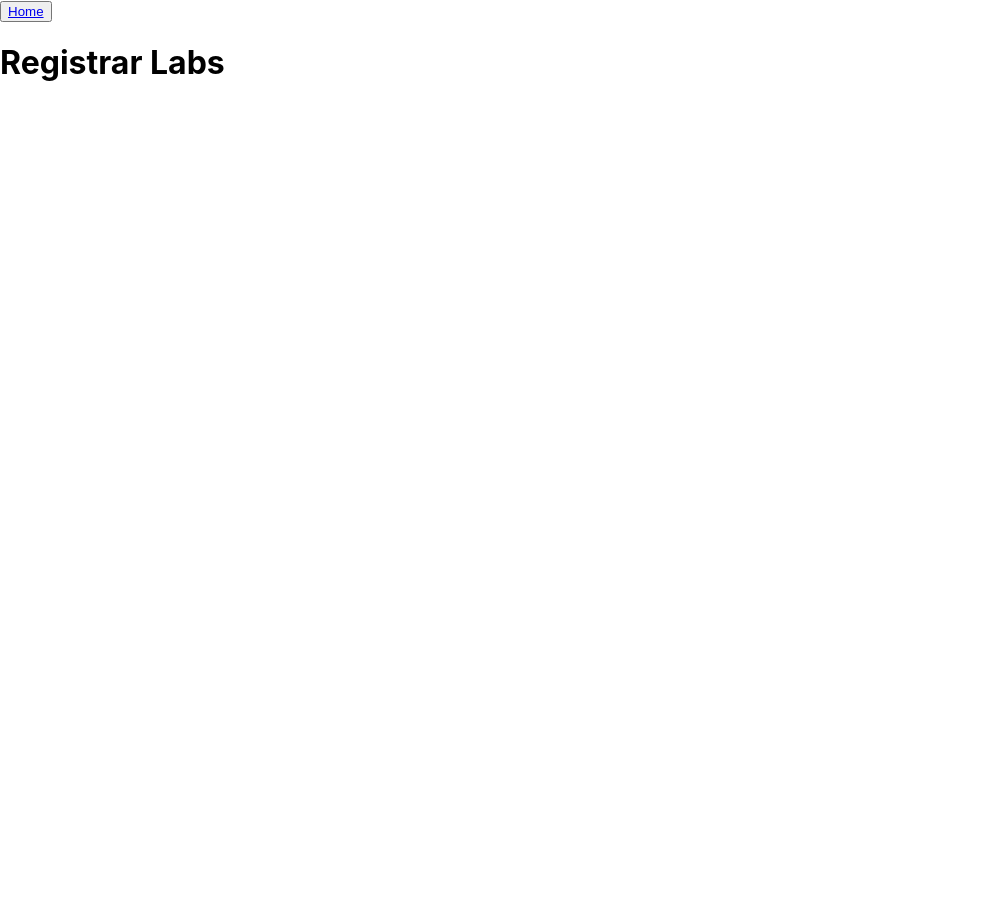
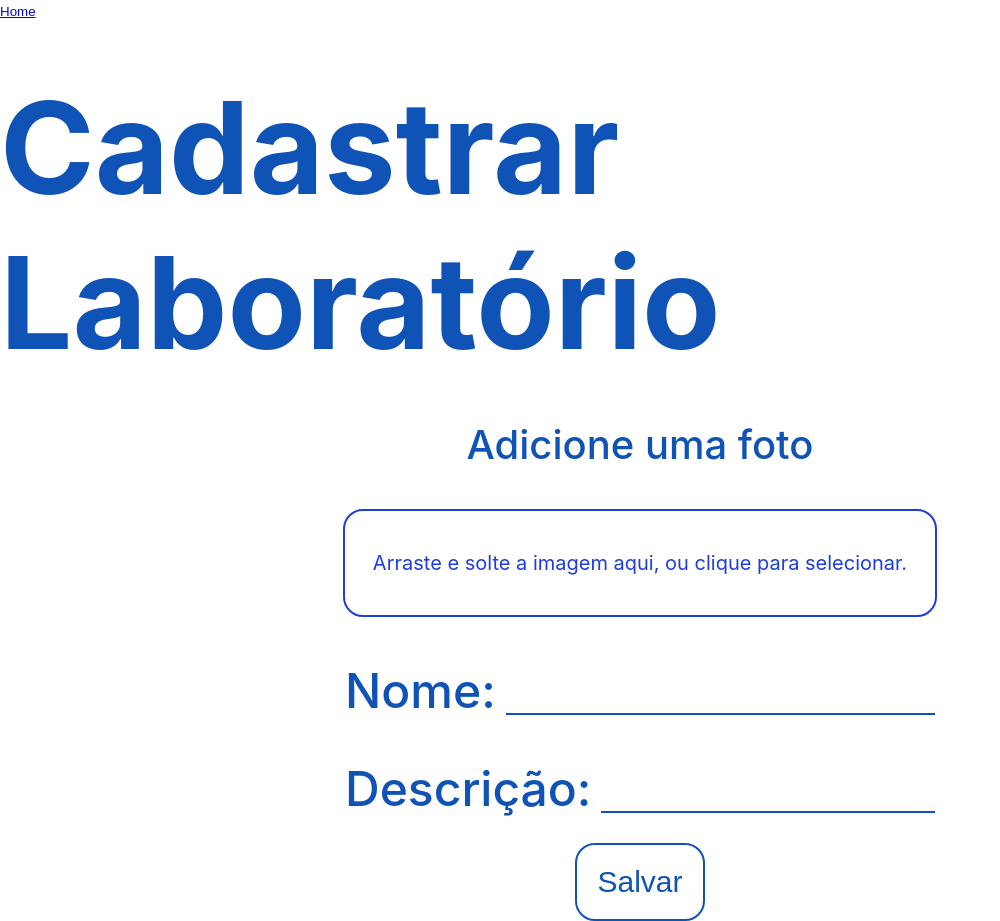
Before and after one commit to EusouRapha/SystemLab, a React (Create React App) app in the folder systemlab/: page /cadastrarlaboratorios in a window 1280 px wide. Shown: the whole page, without its empty margins (0-1000 px from the left). Before the commit the page ends 800 px from the top, so only its background shows below. Built offline with nearby package versions, Linux system fonts and the light colour scheme.

Commit message:
feature: criação das telas

```diff
--- a/systemlab/package.json
+++ b/systemlab/package.json
@@ -8,6 +8,7 @@
     "@testing-library/user-event": "^13.5.0",
     "react": "^18.2.0",
     "react-dom": "^18.2.0",
+    "react-dropzone": "^14.2.3",
     "react-router-dom": "^6.18.0",
     "react-scripts": "5.0.1",
     "web-vitals": "^2.1.4"
--- a/systemlab/src/index.css
+++ b/systemlab/src/index.css
@@ -11,3 +11,14 @@
   font-family: source-code-pro, Menlo, Monaco, Consolas, 'Courier New',
     monospace;
 }
+
+h1{
+  margin: 0;
+}
+
+button {
+  text-decoration: none;
+  border: none;
+  background: none;
+  padding: 0;
+}
--- a/systemlab/src/pages/HomeScreen/HomeScreen.module.css
+++ b/systemlab/src/pages/HomeScreen/HomeScreen.module.css
@@ -0,0 +1,45 @@
+.container{
+    display: flex;
+    justify-content: space-evenly;
+    flex-direction: column;
+    align-items: center;
+    height: 100vh;
+    width: 100vw;
+}
+
+.title{
+    font-size: 128px;
+    font-weight: 800;
+    color: #1053B7;
+}
+
+.buttonContainer{
+    display: flex;
+    flex-direction: column;
+    align-items: center;
+    gap: 80px;
+}
+
+.button{
+    padding: 50px 80px;
+    text-decoration: none;
+    border: 2px solid #1053B7;
+    border-radius: 20px;
+    background-color: transparent;
+    font-size: 40px;
+    font-weight: 700;
+    color: #1053B7;
+    cursor: pointer;
+    transition: 0.3s ease-in-out;
+}
+
+.button:hover{
+    background-color: #c0c0c0;
+    color: white;
+    transition: 0.3s ease-in-out;
+}
+
+.button a{
+    text-decoration: none;
+    color: #1053B7
+}
--- a/systemlab/src/pages/HomeScreen/index.jsx
+++ b/systemlab/src/pages/HomeScreen/index.jsx
@@ -1,15 +1,19 @@
 import { Link } from "react-router-dom";
+import styles from "./HomeScreen.module.css";
 
 function HomeScreen() {
   return (
-    <>
-      <button>
-        <Link to="/cadastrarlaboratorios">Cadastrar Laboratórios</Link>
-      </button>
-      <button>
-        <Link to="/visualizarlaboratorios">Visualizar Laboratórios</Link>
-      </button>
-    </>
+    <div className={styles.container}>
+      <h1 className={styles.title}>Olá, gestor</h1>
+      <div className={styles.buttonContainer}>
+        <button className={styles.button}>
+          <Link to="/cadastrarlaboratorios">Cadastrar Laboratórios</Link>
+        </button>
+        <button className={styles.button}>
+          <Link to="/visualizarlaboratorios">Visualizar Laboratórios</Link>
+        </button>
+      </div>
+    </div>
   );
 }
 
--- a/systemlab/src/pages/RegisterLabScreen/RegisterLabScreen.module.css
+++ b/systemlab/src/pages/RegisterLabScreen/RegisterLabScreen.module.css
@@ -0,0 +1,59 @@
+.innerContainer{
+    display: flex;
+    flex-direction: column;
+    align-items: center;
+    margin-top: 50px;
+}
+
+.title{
+    font-size: 128px;
+    font-weight: 700;
+    color: #1053b7;
+}
+
+.dropboxTitle{
+    font-size: 40px;
+    font-weight: 500;
+    color: #1053b7;
+}
+
+.inputContainer{
+    margin-top: 50px;
+    display: flex;
+    gap: 10px;
+    justify-content: flex-start;
+    width: 590px;
+}
+
+.inputTitle{
+    margin: 0;
+    font-size: 48px;
+    font-weight: 500;
+    line-height: 48px;
+    color: #1053b7;
+}
+
+.input{
+    border: none;
+    border-bottom: 2px solid #1053b7;
+    width: 100%;
+}
+
+.button{
+    padding: 20px;
+    margin-top: 30px;
+    border: 2px solid #1053B7;
+    border-radius: 20px;
+    background-color: transparent;
+    font-size: 30px;
+    font-weight: 500;
+    color: #1053B7;
+    cursor: pointer;
+    transition: 0.3s ease-in-out;
+}
+
+.button:hover{
+    background-color: #1053B7;
+    color: white;
+    transition: 0.3s ease-in-out;
+}
--- a/systemlab/src/pages/RegisterLabScreen/index.jsx
+++ b/systemlab/src/pages/RegisterLabScreen/index.jsx
@@ -1,14 +1,38 @@
-import React from "react";
+import React, { useState } from "react";
 import { Link } from "react-router-dom";
+import styles from "./RegisterLabScreen.module.css";
+import ImageDropbox from "../components/imageDropbox";
 
 function RegisterLabScreen() {
+  const handleImageUpload = (file) => {
+    const reader = new FileReader();
+    reader.onload = (event) => {
+      const imageData = event.target.result;
+      console.log(<img src={imageData} alt="imagem" />);
+    };
+    reader.readAsDataURL(file);
+  };
+
   return (
-    <>
+    <div className={styles.container}>
       <button>
         <Link to="/">Home</Link>
       </button>
-      <h1>Registrar Labs</h1>
-    </>
+      <div className={styles.innerContainer}>
+        <h1 className={styles.title}>Cadastrar Laboratório</h1>
+        <p className={styles.dropboxTitle}>Adicione uma foto</p>
+        <ImageDropbox onImageUpload={handleImageUpload} />
+        <div className={styles.inputContainer}>
+          <p className={styles.inputTitle}>Nome:</p>
+          <input type="text" className={styles.input} />
+        </div>
+        <div className={styles.inputContainer}>
+          <p className={styles.inputTitle}>Descrição:</p>
+          <input type="text" className={styles.input} />
+        </div>
+        <button className={styles.button}>Salvar</button>
+      </div>
+    </div>
   );
 }
 
--- /dev/null
+++ b/systemlab/src/pages/components/imageDropbox.js
@@ -0,0 +1,57 @@
+import React, { useCallback, useState } from "react";
+import { useDropzone } from "react-dropzone";
+
+const ImageDropbox = ({ onImageUpload }) => {
+  const [isUploadSuccess, setIsUploadSuccess] = useState(false);
+
+  const onDrop = useCallback(
+    (acceptedFiles) => {
+      if (acceptedFiles && acceptedFiles.length > 0) {
+        const firstFile = acceptedFiles[0];
+        onImageUpload(firstFile);
+        setIsUploadSuccess(true);
+      }
+    },
+    [onImageUpload]
+  );
+
+  const { getRootProps, getInputProps, isDragActive } = useDropzone({ onDrop });
+
+  return (
+    <div {...getRootProps()} style={dropboxStyle}>
+      <input {...getInputProps()} />
+      {isUploadSuccess ? (
+        <>
+          <p style={{ color: "green", fontSize: "20px" }}>
+            Upload bem-sucedido!
+          </p>
+          <p style={text}>
+            Arraste e solte a imagem aqui, ou clique para trocar a imagem.
+          </p>
+        </>
+      ) : isDragActive ? (
+        <p style={text}>Solte os arquivos aqui...</p>
+      ) : (
+        <p style={text}>
+          Arraste e solte a imagem aqui, ou clique para selecionar.
+        </p>
+      )}
+    </div>
+  );
+};
+
+const dropboxStyle = {
+  border: "2px solid #1F3DDC",
+  borderRadius: "20px",
+  padding: "20px",
+  textAlign: "center",
+  cursor: "pointer",
+  width: "550px",
+};
+
+const text = {
+  color: "#1F3DDC",
+  fontSize: "20px",
+};
+
+export default ImageDropbox;
```
Also changed, not shown: 2 other files (tests, documents, lock files or other folders).
